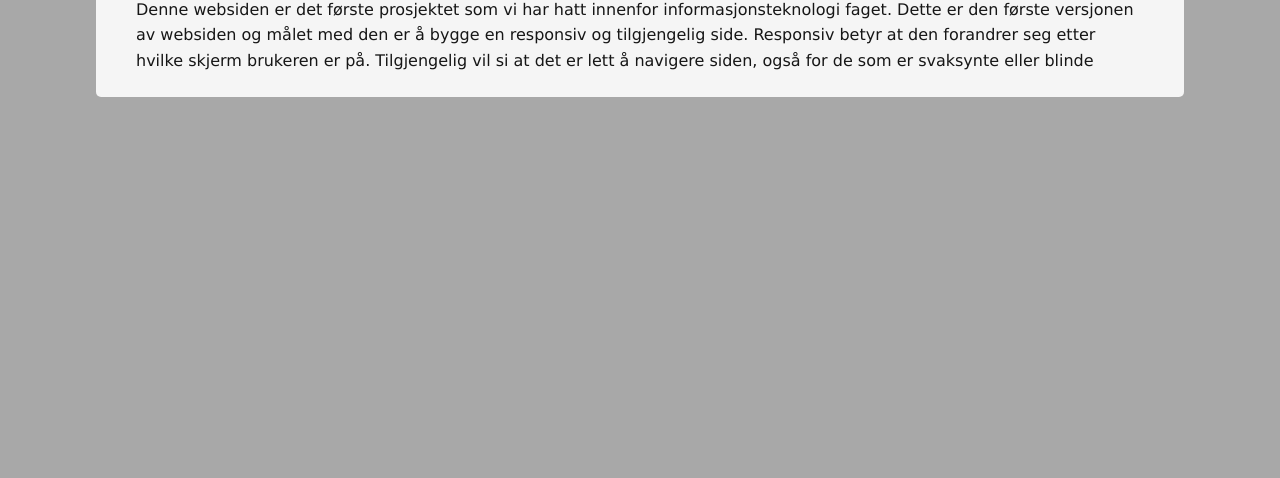
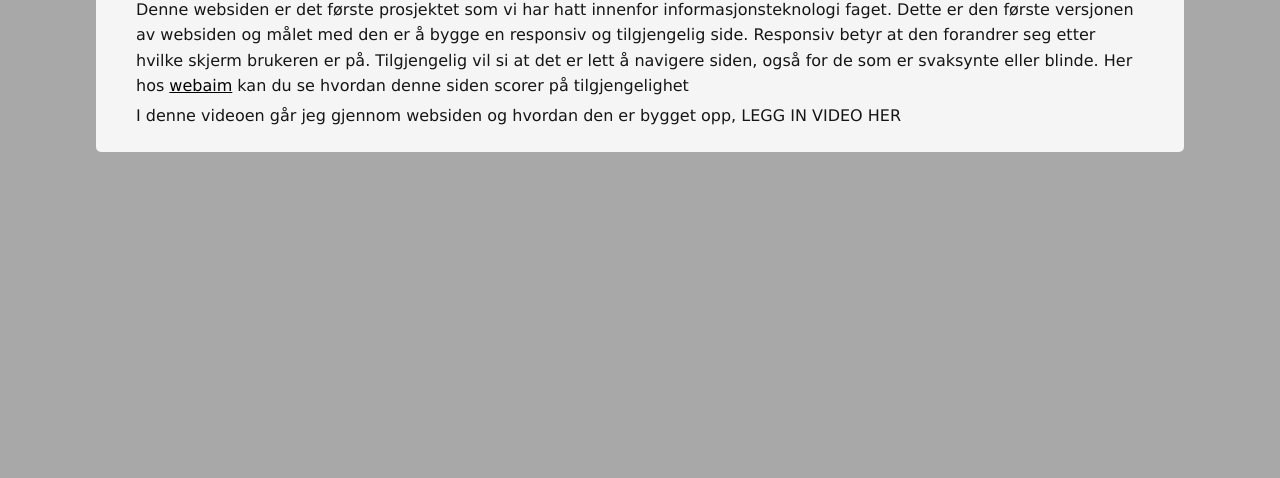
Before and after one commit to Andanorsk/Hjemmeside, a plain HTML site: page prod.html in a window 1280 px wide. Shown: the part 195-673 px from the top of the page. Drawn offline with Linux system fonts and the light colour scheme.

Commit message:
Tilgjengelighet

```diff
--- a/prod.html
+++ b/prod.html
@@ -26,7 +26,9 @@
     </nav>
     <section>
         <h1>Denne websiden</h1>
-        <p>Denne websiden er det første prosjektet som vi har hatt innenfor informasjonsteknologi faget. Dette er den første versjonen av websiden og målet med den er å bygge en responsiv og tilgjengelig side. Responsiv betyr at den forandrer seg etter hvilke skjerm brukeren er på. Tilgjengelig vil si at det er lett å navigere siden, også for de som er svaksynte eller blinde</p>
+        <p>Denne websiden er det første prosjektet som vi har hatt innenfor informasjonsteknologi faget. Dette er den første versjonen av websiden og målet med den er å bygge en responsiv og tilgjengelig side. Responsiv betyr at den forandrer seg etter hvilke skjerm brukeren er på.
+            Tilgjengelig vil si at det er lett å navigere siden, også for de som er svaksynte eller blinde. Her hos  <a href="https://wave.webaim.org/report#/https://andanorsk.github.io/Hjemmeside/">webaim</a> kan du se hvordan denne siden scorer på tilgjengelighet</p>
+    <p>I denne videoen går jeg gjennom websiden og hvordan den er bygget opp, LEGG IN VIDEO HER</p>
 
 
     </section>
```
Also changed, not shown: index.html (+0 -1 lines).
